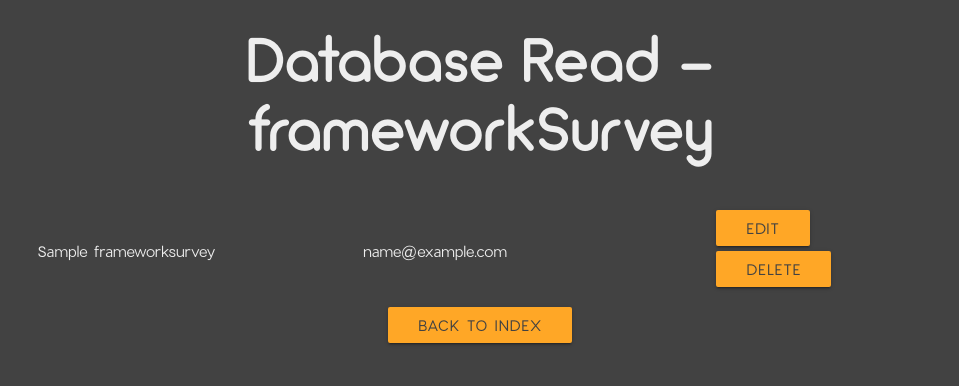
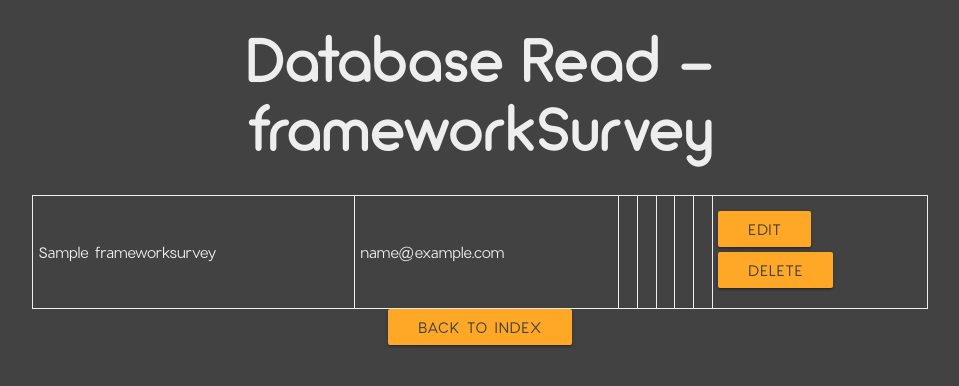
Before and after one commit to ahashim1/CSC174_Assignment8, a PHP site: page /admin.php in a window 1280 px wide. Shown: the top 386 px of the page, without its empty margins (160-1119 px from the left). Run offline with PHP 8.4, Linux system fonts and the light colour scheme; tables that the repository leaves empty or names only in its code hold one stand-in row (values such as "Sample post"); data that the repository does not hold is empty; some libraries are stand-ins or nearby versions.

Commit message:
added table borders admin page

```diff
--- a/css/overrides.css
+++ b/css/overrides.css
@@ -92,3 +92,7 @@ h1{
 button{
 	margin-bottom: 5px;
 }
+
+td, table{
+	border: 1px solid #eeeeee;
+}
```
